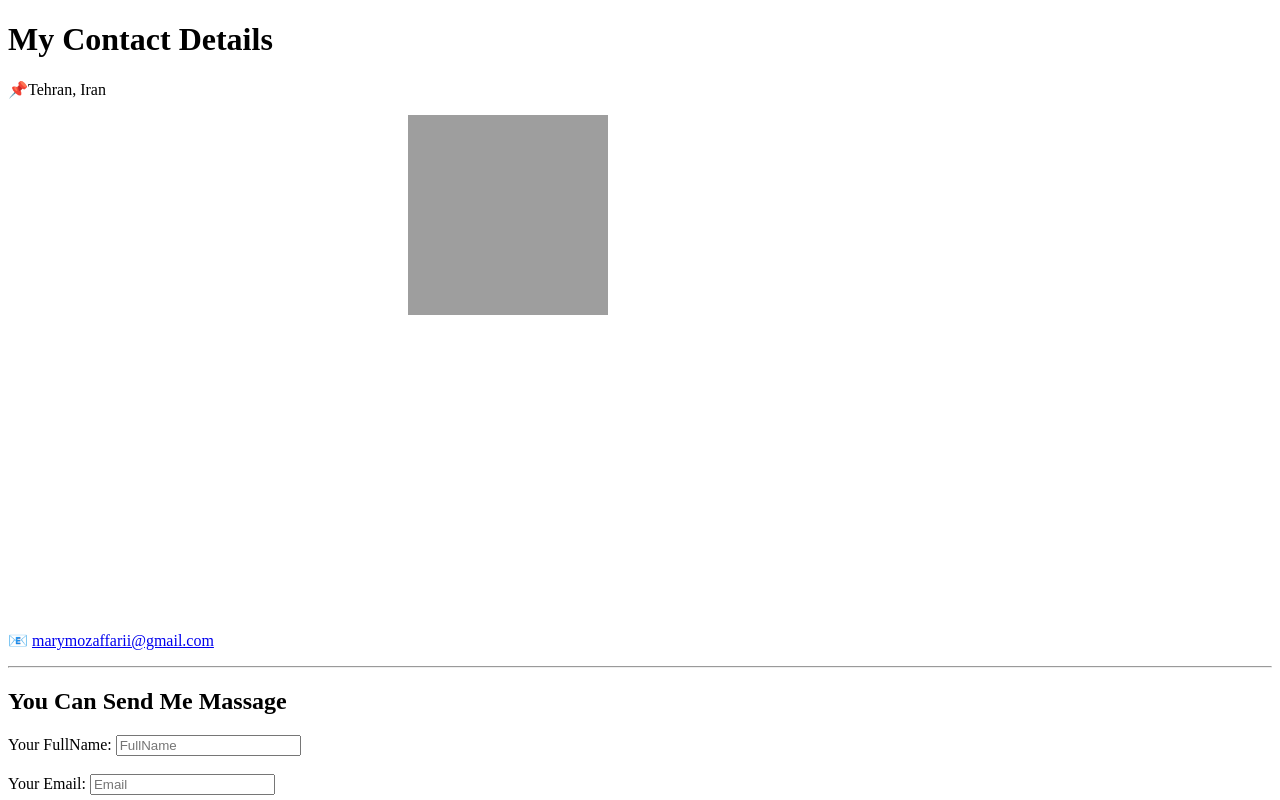
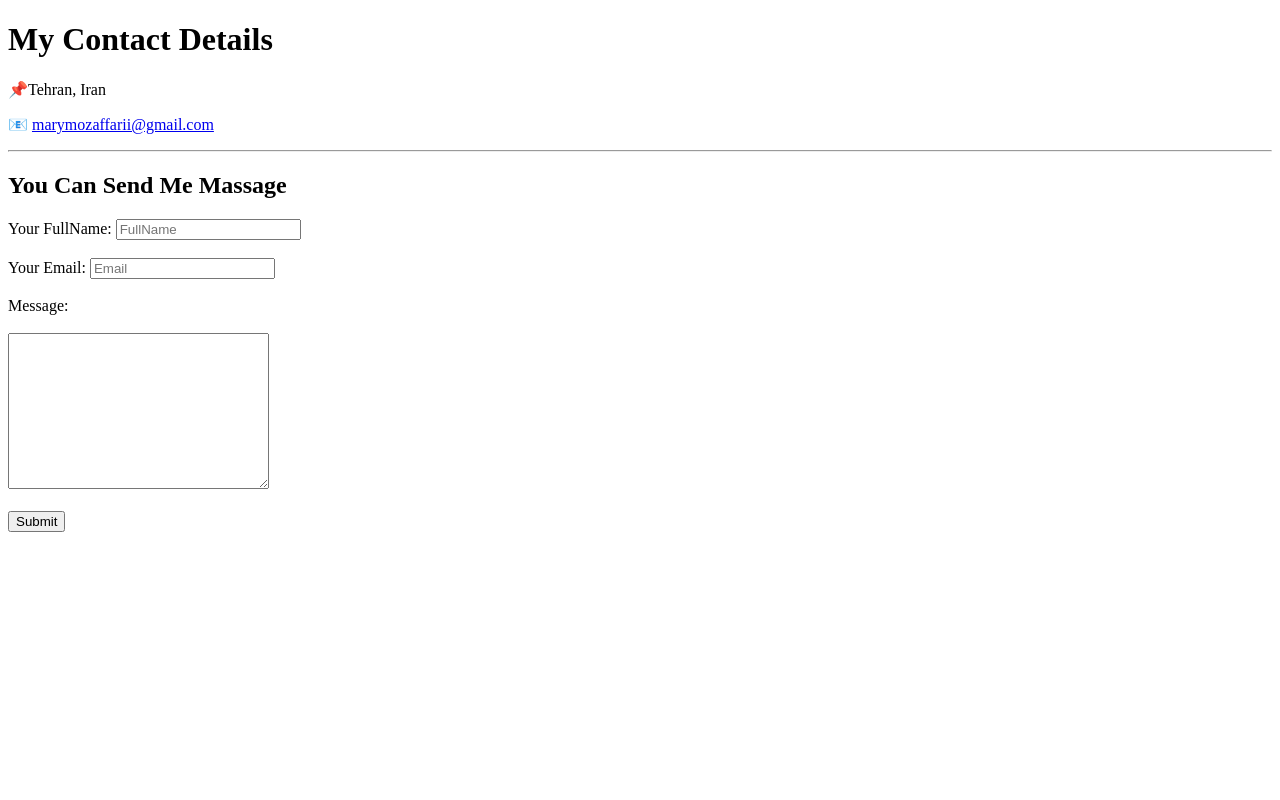
Before and after one commit to MaryamMozaffari99/cv, a plain HTML site: page contact-me.html in a window 1280 px wide. Shown: the top 800 px of the page. Drawn offline with Linux system fonts and the light colour scheme; grey boxes are pictures that could not be loaded.

Commit message:
Update contact-me.html

```diff
--- a/contact-me.html
+++ b/contact-me.html
@@ -9,9 +9,6 @@
 <body>
     <h1>My Contact Details</h1>
     <p>📌Tehran, Iran</p>
-    <div class="mapouter"><div class="gmap_canvas"><iframe width="200" height="200" id="gmap_canvas"
-        src="https://maps.google.com/maps?q=Tehran,Iran&t=&z=13&ie=UTF8&iwloc=&output=embed" frameborder="0" scrolling="no" marginheight="0" marginwidth="0"></iframe><a href="https://123movies-to.org"></a><br><style>.mapouter{position:relative;text-align:right;height:500px;width:600px;}
-        </style><a href="https://www.embedgooglemap.net"></a><style>.gmap_canvas {overflow:hidden;background:none!important;height:500px;width:600px;}</style></div></div>
     <!-- <p>marymozaffarii@gmail.com</p> -->
     <p>📧 <a href="mailto:marymozaffarii@gmail.com">marymozaffarii@gmail.com</a></p>
     <hr>
```
